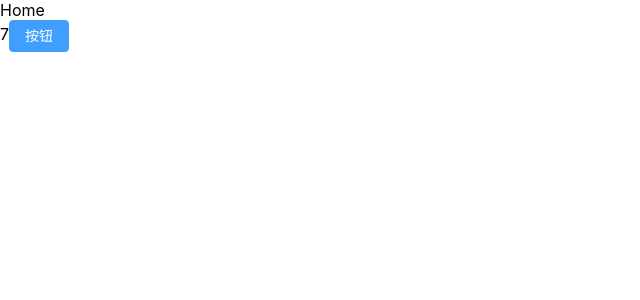
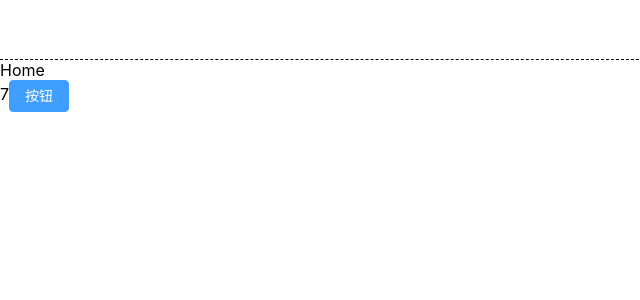
Before and after one commit to bilipapapa/bilipapapa, a Vue app: page /home in a window 1280 px wide. Shown: the top 300 px of the page, without its empty margins (0-640 px from the left). Built offline with nearby package versions, Linux system fonts and the light colour scheme.

Commit message:
feat:增加header

```diff
--- a/src/App.vue
+++ b/src/App.vue
@@ -8,6 +8,7 @@
 #app {
   width: 100%;
   height: 100%;
+  overflow: auto;
   font-family: Inter, system-ui, Avenir, Helvetica, Arial, sans-serif;
 
   &::before {
--- a/src/components/Header/index.vue
+++ b/src/components/Header/index.vue
@@ -1,19 +1,35 @@
 <template>
-
+  <header class="app_header">
+    <div class="app_header-wrapper"></div>
+  </header>
 </template>
 
 <script setup lang="ts">
-const state = reactive({
+defineOptions({
+  name: 'Header',
+})
+const state = reactive({})
 
-});
+onBeforeMount(() => {})
 
-onBeforeMount(() => {
-
-});
-
-onMounted(() => {
-
-});
+onMounted(() => {})
 </script>
 
-<style lang="scss" scoped></style>
+<style lang="scss" scoped>
+.app_header {
+  $header_height: 60px;
+
+  height: $header_height;
+  position: sticky;
+  top: 0;
+  left: 0;
+  border-bottom: 1px dashed #000;
+  &-wrapper {
+    height: 100%;
+    background-image: radial-gradient(transparent 2px, #fff 1px);
+    background-size: 9px 9px;
+    backdrop-filter: saturate(50%) blur(4px);
+    -webkit-backdrop-filter: saturate(50%) blur(4px);
+  }
+}
+</style>
--- a/src/views/Index.vue
+++ b/src/views/Index.vue
@@ -1,7 +1,12 @@
 <template>
+  <Header></Header>
   <router-view></router-view>
 </template>
 
 <script setup lang="ts"></script>
 
-<style lang="scss" scoped></style>
+<style lang="scss" scoped>
+.app_header + div {
+  min-height: calc(100% - 60px);
+}
+</style>
--- a/src/views/home/index.vue
+++ b/src/views/home/index.vue
@@ -1,7 +1,9 @@
 <template>
-  <div>Home</div>
-  <span>{{ state.count }}</span>
-  <el-button type="primary">按钮</el-button>
+  <div class="home">
+    <div>Home</div>
+    <span>{{ state.count }}</span>
+    <el-button type="primary">按钮</el-button>
+  </div>
 </template>
 
 <script setup lang="ts">
```
